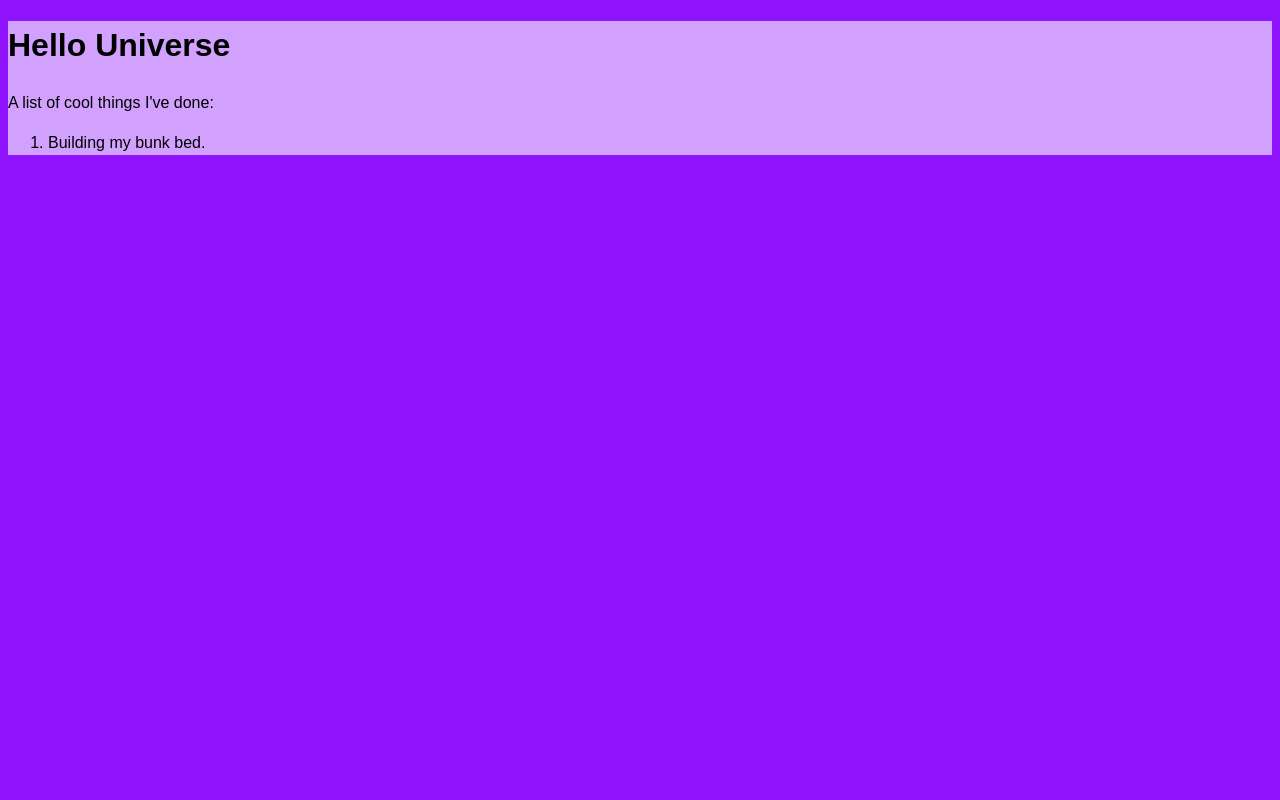
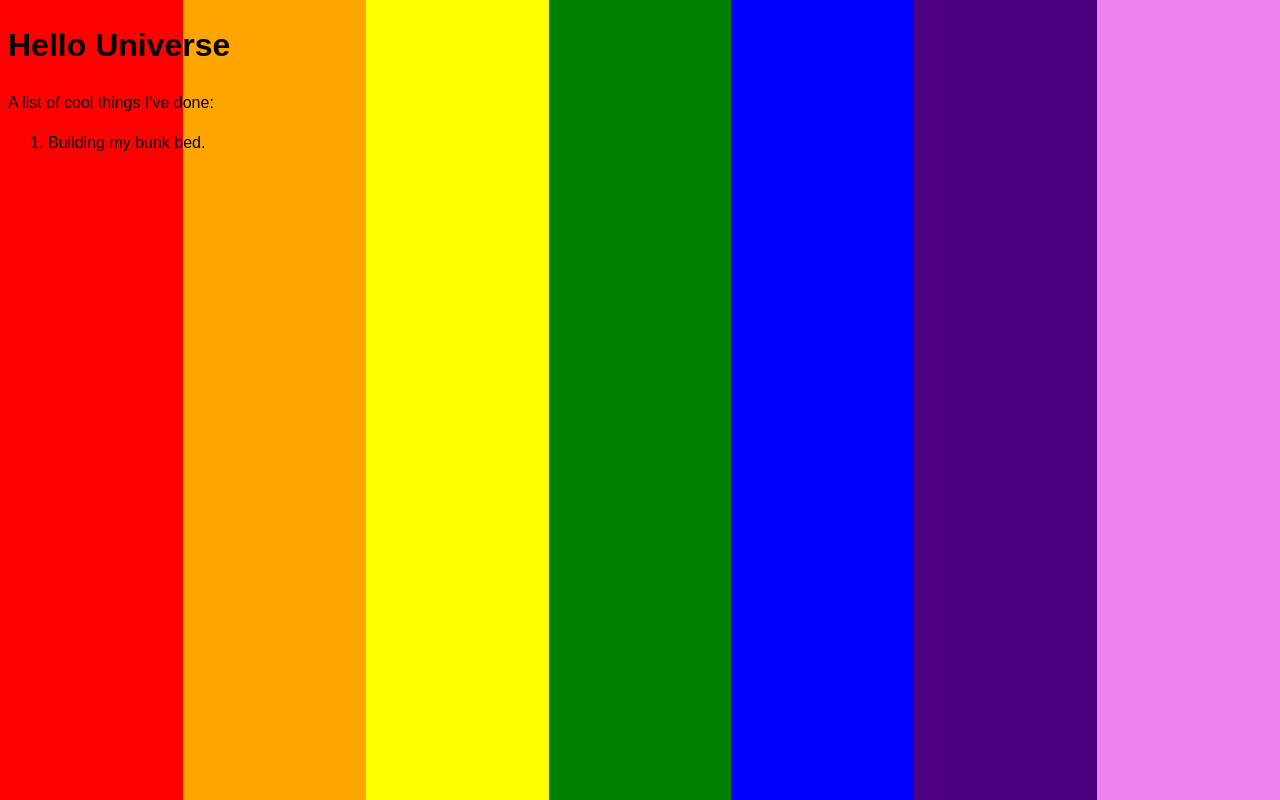
Before and after one commit to fstorr/hc, a website: page docs/index.html in a window 1280 px wide. Drawn offline with Linux system fonts and the light colour scheme.

Commit message:
rainbow bg colors

```diff
--- a/site/css/styles.scss
+++ b/site/css/styles.scss
@@ -1,7 +1,17 @@
 :root{
-  background: #9013FE;
+  // background: #9013FE;
+  background-image: linear-gradient(var(--rainbow));
   box-sizing: border-box;
   font-size: 100%;
+
+  --rainbow: 90deg,
+  red, red calc(100% / 7),
+  orange calc(100% / 7), orange calc((100% / 7) * 2),
+  yellow calc((100% / 7) * 2), yellow calc((100% / 7) * 3),
+  green calc((100% / 7) * 3), green calc((100% / 7) * 4),
+  blue calc((100% / 7) * 4), blue calc((100% / 7) * 5),
+  indigo calc((100% / 7) * 5), indigo calc((100% / 7) * 6),
+  violet calc((100% / 7) * 6), violet calc((100% / 7) * 7)
 }
 
 *, *:before, *:after {
@@ -9,7 +19,7 @@
 }
 
 body{
-  background:hsla(0,0%,100%,0.6);
+  // background:hsla(0,0%,100%,0.6);
   color:black;
   font:1rem / 1.5 sans-serif;
 }
```
Also changed, not shown: docs/css/styles.css.
